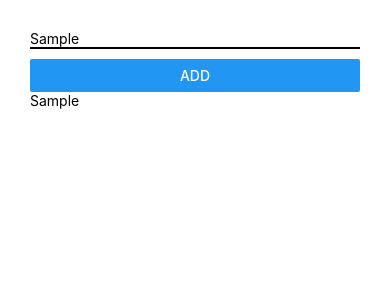
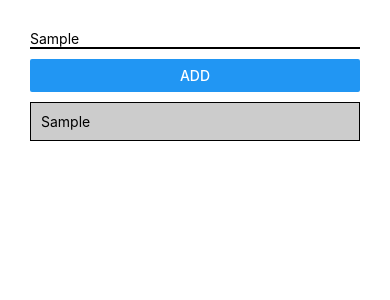
Before and after one commit to yashjsalian23/TodoReactNative, a React Native app: screen / in a window 390 px wide. Both pictures are taken after typing "Sample" into the empty fields and a click on the button "ADD". Shown: the top 300 px of the page. Built offline with nearby package versions, Linux system fonts and the light colour scheme.

Commit message:
styled list itme

```diff
--- a/App.js
+++ b/App.js
@@ -26,19 +26,29 @@ export default function App() {
         <Button title="add" onPress={addGoalHandler} />
       </View>
       <View>
-        {courseGoals.map(item => <Text key={Math.random()}>{item}</Text>)}
+        {courseGoals.map(item => <View key={Math.random()} style={styles.listItem} ><Text >{item}</Text></View>)}
       </View>
     </View>
   );
 }
 
 const styles = StyleSheet.create({
+
   container: {
     padding: 30
   },
+
   textField: {
     borderBottomColor: "black",
     borderBottomWidth: 2,
     marginBottom: 10
+  },
+
+  listItem: {
+    marginVertical: 10,
+    padding: 10,
+    backgroundColor: "#ccc",
+    borderColor: "black",
+    borderWidth: 1
   }
 });
```
